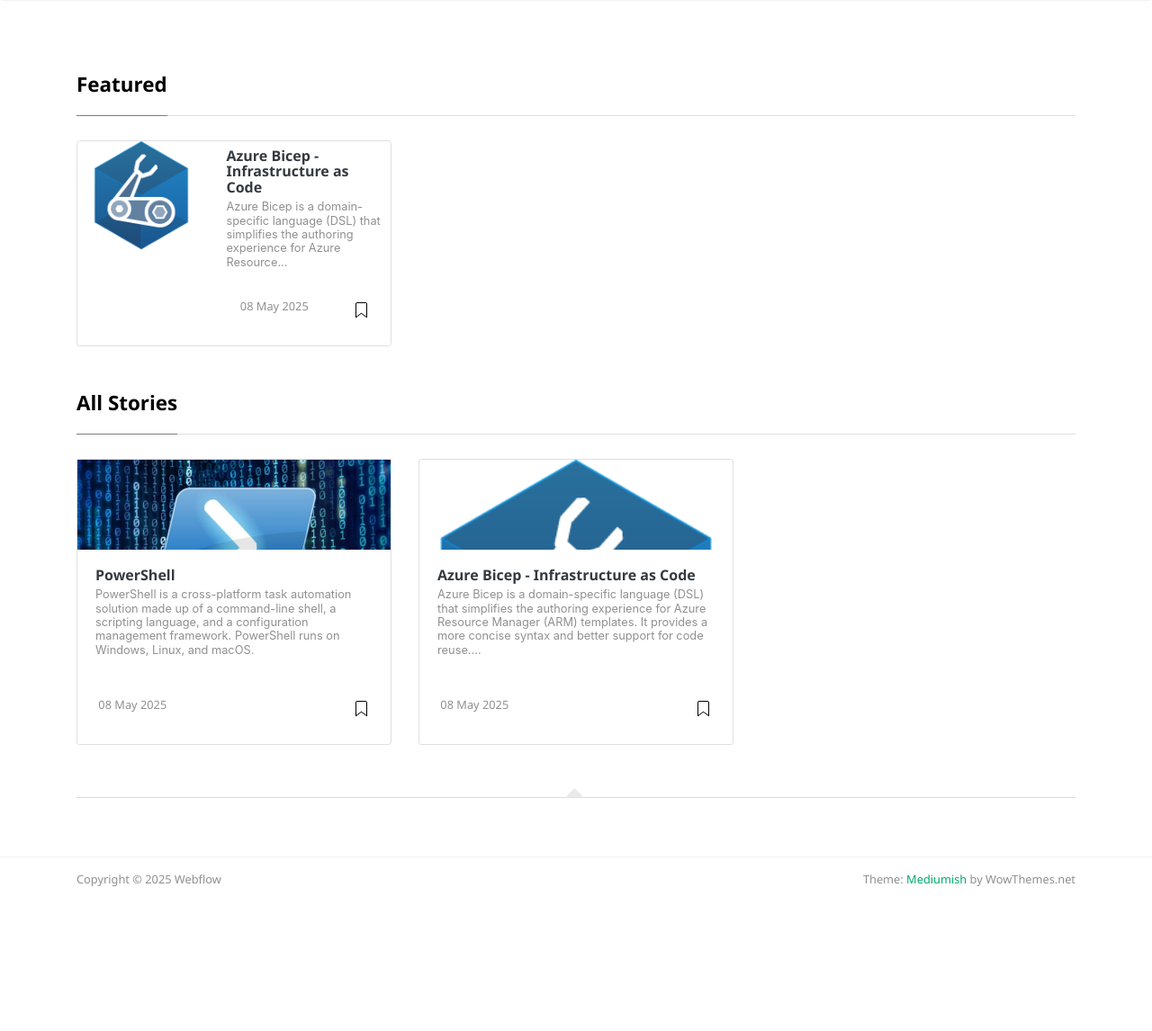
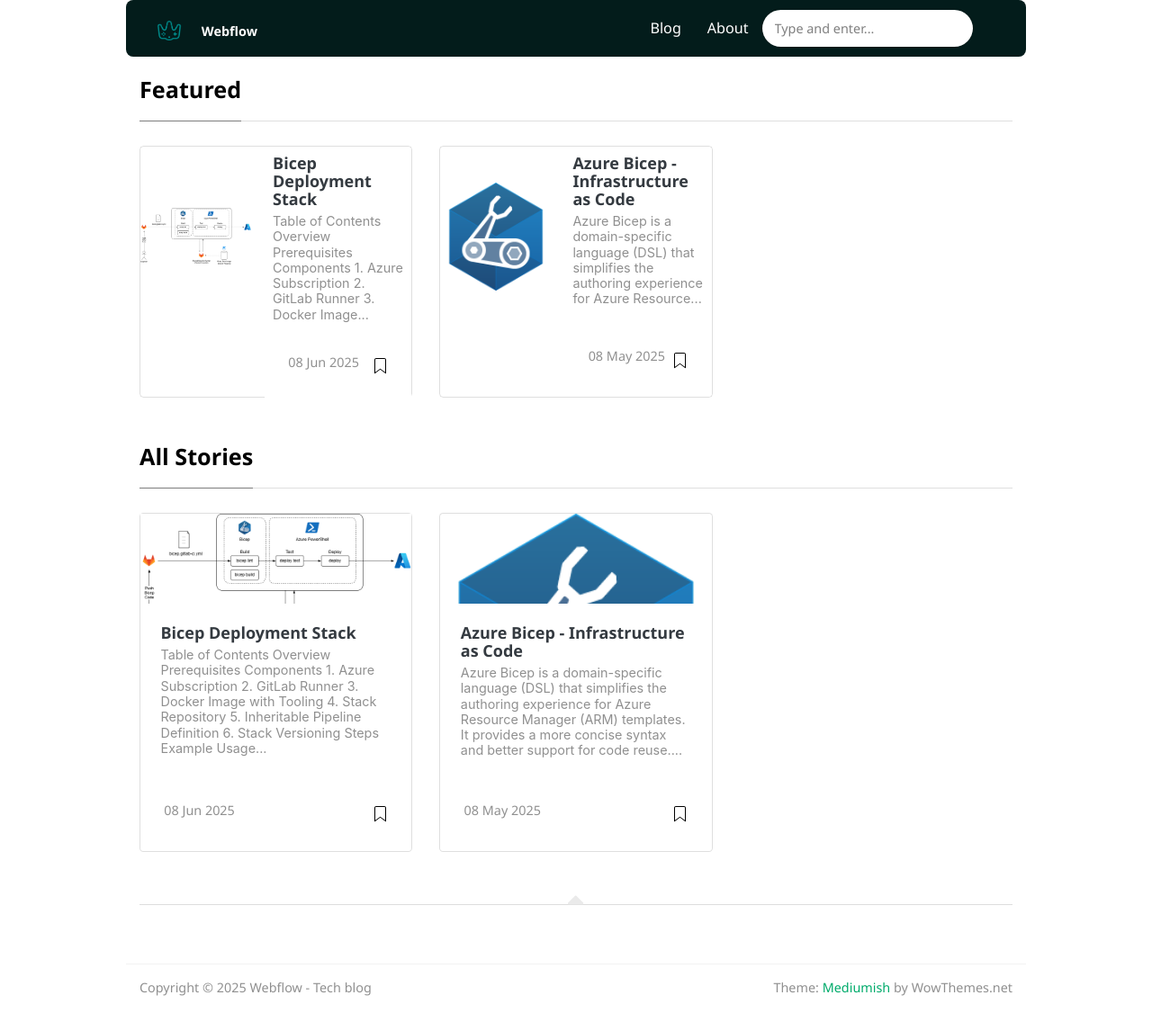
Before and after one commit to webflow-development/webflow.github.io, a Jekyll site: the page built from index.html, in a window 1280 px wide and 1182 px high. Shown: the top 1146 px of the window at 90% size. Built offline with Jekyll 4.4.1, drawn with Linux system fonts in a browser that asks for light colours; nearby versions of some CDN libraries; the list of posts is cut into pages by our own code; some of the changed lines change nothing that is shown.

Commit message:
Fixed layout

````diff
--- a/_config.yml
+++ b/_config.yml
@@ -1,6 +1,6 @@
 # Site
-name: "Webflow"
-title: "Webflow"
+name: "Webflow - Tech blog"
+title: "Webflow - Tech blog"
 description: "I'm [Your Name], an IT professional focused on Microsoft Azure, Microsoft 365 SaaS services, and GitLab CI/CD. I share insights on cloud infrastructure, DevOps practices, and automation to help you optimize your development and deployment workflows."
 logo: 'assets/images/logo.png'
 favicon: 'assets/images/logo.png'
@@ -21,7 +21,7 @@
     email: info@webflow.ch
     web: https://www.webflow.ch
     linkedin: https://www.linkedin.com/in/paulo-th%C3%BCler-686441109
-    description: "Author of Mediumish, a Bootstrap Medium styled template available for WordPress, HTML, Ghost and Jekyll. You are currently previewing Jekyll template demo."
+    description: "Author Paulo Thüler shares expertise on Microsoft Azure, Microsoft 365 SaaS, and DevOps automation. Explore practical guides, cloud infrastructure insights, and workflow optimization tips to empower IT professionals and developers."
   # john:
   #   name: John
   #   display_name: John
--- a/_layouts/post.html
+++ b/_layouts/post.html
@@ -20,8 +20,8 @@
 
         <div class="col-md-9 flex-first flex-md-unordered">
             <div class="mainheading">
-
-                <!-- Author Box -->
+            <!--
+                //  Author Box
                 {% if page.author %}
                 <div class="row post-top-meta">
                     <div class="col-xs-12 col-md-3 col-lg-2 text-center text-md-left mb-4 mb-md-0">
@@ -37,7 +37,7 @@
                     </div>
                 </div>
                 {% endif %}
-
+            -->
                 <!-- Post Title -->
                 <h1 class="posttitle">{{ page.title }}</h1>
 
--- a/_posts/2025-05-08-powershell.md
+++ /dev/null
@@ -1,22 +0,0 @@
----
-layout: post
-title:  "PowerShell"
-author: "Paulo Thüler"
-categories: [ PowerShell ]
-tags: [ PowerShell ]
-image: assets/images/powershell.jpg
-description: "An introduction to PowerShell - Microsoft's powerful automation and scripting language for Windows, macOS and Linux."
-featured: false
-hidden: false
----
-
-PowerShell is a cross-platform task automation solution made up of a command-line shell, a scripting language, and a configuration management framework. PowerShell runs on Windows, Linux, and macOS.
-
-#### Key Features
-
-- Object-based pipeline
-- Cross-platform compatibility
-- Integrated scripting environment
-- Powerful automation capabilities
-- Built-in system administration tools
-```
--- /dev/null
+++ b/_posts/2025-06-08-bicep-deployment-stack.md
@@ -0,0 +1,285 @@
+---
+layout: post
+title:  "Bicep Deployment Stack"
+author: "Paulo Thüler"
+categories: [ Azure ]
+tags: [ Azure, Bicep, Gitlab, CI/CD, IaC ]
+image: assets/images/bicep-deployment-stack-overview.png
+description: "A scalable Bicep Deployment Stack to deploy your resources with bicep, deployment stacks and gitlab pipelines"
+featured: true
+hidden: false
+---
+## Table of Contents
+- [Overview](#overview)
+- [Prerequisites](#prerequisites)
+  - [Components](#components)
+    - [1. Azure Subscription](#1-azure-subscription)
+    - [2. GitLab Runner](#2-gitlab-runner)
+    - [3. Docker Image with Tooling](#3-docker-image-with-tooling)
+    - [4. Stack Repository](#4-stack-repository)
+    - [5. Inheritable Pipeline Definition](#5-inheritable-pipeline-definition)
+    - [6. Stack Versioning](#6-stack-versioning)
+  - [Steps](#steps)
+- [Example Usage](#example-usage)
+- [Architecture](#architecture)
+  - [Dockerfile](#dockerfile)
+- [Bicep Deployment](#bicep-deployment)
+- [Related Links](#related-links)
+
+# Overview
+
+This guide describes a scalable Bicep Deployment Stack designed for efficient infrastructure deployment using Bicep, Azrue Deployment Stacks, and GitLab pipelines. The solution is modular and reusable, following best practices for Infrastructure as Code (IaC).
+
+![Bicep Deployment Stack Overview](/assets/images/bicep-deployment-stack-overview.png)
+
+# Prerequisites
+
+Before you begin, ensure you have the following:
+
+- An active Azure subscription
+- Access to a GitLab instance (self-hosted or gitlab.com)
+- Docker installed on your local machine or CI environment
+- Basic knowledge of Bicep, Azure Resource Manager (ARM), and CI/CD concepts
+- Visual Studio Code
+
+## Components
+
+The stack consists of the following components:
+
+### 1. Azure Subscription
+- You need one or more Azure Subscription (e.b Dev, Test, Prod).
+
+###  2. GitLab Runner
+- You have to add contributor permission to your GitLab runner or multiple runners for each environment. In my case a use one App Registration for one Subscripton. In a large scale I recommend to yous a Kubernets Cluster with Managed Identities for each subscripton.
+
+### 3. Docker Image with Tooling
+- Contains all required tools: Bicep CLI, Azure CLI, PowerShell, and supporting scripts
+- Ensures consistent build and deployment environments across projects
+- Located in the `bicep-base-image` directory
+
+### 4. Stack Repository
+- Central repository for pipeline definitions and stack versioning
+- Houses the `bice.gitlab-ci.yml` file, which defines the CI/CD pipeline
+- Enables version control and traceability for stack changes
+
+### 5. Inheritable Pipeline Definition
+- The `bice.gitlab-ci.yml` pipeline is designed to be inherited by multiple projects
+- Example: The `bicep-virtualmachine-deployment` project can reuse the same pipeline definition for consistent deployments
+- Promotes DRY (Don't Repeat Yourself) principles and simplifies maintenance
+
+### 6. Stack Versioning
+- Each deployment stack is versioned, allowing for controlled rollouts and easy rollbacks
+- Versioning is managed within the stack repository
+
+## Steps
+
+1. Create an Azure Subscriptiont
+2. Create a App Registration with a Client Secret. Add a Role Assignment with `Contributor` to your Subscription
+3. Add the following the GitLab variable on your `bicep-deployment-stack`:
+    - AZURE_TENANT_ID
+    - AZURE_SUBSCRIPTION_ID
+    - AZURE_APPLICATION_ID
+    - AZURE_CLIENT_SECRET (Masked)
+
+# Example Usage
+
+To use the Bicep Deployment Stack in a new project:
+
+1. Reference the `bice.gitlab-ci.yml` in your project's `.gitlab-ci.yml`:
+   ```yaml
+   include:
+     - project: 'your-group/bicep-deployment-stack'
+       file: '/bice.gitlab-ci.yml'
+   ```
+2. Place your Bicep files and parameters in your project repository (e.g., `bicep-virtualmachine-deployment`)
+3. Push your changes to GitLab to trigger the pipeline
+
+# Architecture
+
+```mermaid
+flowchart TD
+    A(["Bicep Base Image"]) -.-> B(["Bicep Deployment Stack"])
+    B --> C(["Deployment 1"])
+    B --> D(["Deployment 2"])
+    B --> E(["Deployment N"])
+```
+
+## Dockerfile
+
+This is an example how the base image for your bicep deployment stack could look like. It can also used for the vscode devcontainer.
+
+```dockerfile
+FROM mcr.microsoft.com/azure-powershell:14.0.0-ubuntu-22.04
+
+RUN apt-get update && \
+    apt-get upgrade -y && \
+    apt-get -y install curl && \
+    apt-get clean && \
+    rm -rf /var/lib/apt/lists/*
+
+LABEL maintainer="services@webflow.ch"
+
+ARG BICEP_VERSION="0.35.1"
+# ARG AZ_RESOURCES_VERSION="7.7.0"
+
+RUN curl -Lo bicep "https://github.com/Azure/bicep/releases/download/v${BICEP_VERSION}/bicep-linux-x64" && \
+    chmod +x ./bicep  && \
+    mv ./bicep /usr/local/bin/bicep && \
+    apt-get update
+
+# Install specific powershell modules
+# RUN pwsh -Command "Set-PSRepository -Name PSGallery -InstallationPolicy Trusted; \
+#     Install-Module -Name Az.Resources -RequiredVersion '${AZ_RESOURCES_VERSION}' \
+#     -Scope AllUsers -Verbose -Force"
+
+COPY scripts/ /usr/local/bin
+
+# It is not recommended to use the root user
+USER root
+
+## Bicep Deployment Stack
+### Pipeline definitions
+
+
+```yaml
+# .gitlab-ci.yml
+workflow:
+  rules:
+    - if: $CI_COMMIT_BRANCH == $CI_DEFAULT_BRANCH
+    - if: $CI_MERGE_REQUEST_IID
+    - if: $CI_COMMIT_TAG
+
+stages:
+  - Publish
+
+variables:
+  VERSION: "1.0.${CI_PIPELINE_IID}"
+
+gitlab:release:
+  stage: Publish
+  image: registry.gitlab.com/gitlab-org/release-cli
+  script:
+    - echo "Create release"
+  release:
+    name: 'bicep-deployment-stack'
+    description: 'Release for Bicep deployment stack'
+    tag_name: $VERSION
+  rules:
+    - if: $CI_COMMIT_BRANCH == $CI_DEFAULT_BRANCH
+```
+
+```yaml
+# bicep.gitlab-ci.yml
+image: webflowch/bicep-deployment-image:1.2
+
+workflow:
+  rules:
+    - if: $CI_COMMIT_BRANCH == $CI_DEFAULT_BRANCH
+    - if: $CI_MERGE_REQUEST_IID
+    - if: $CI_COMMIT_TAG
+
+stages:
+  - build
+  - test
+  - deploy
+
+variables:
+  LOCATION: 'westeurope'
+  STAGE: 'prod'
+
+bicep-lint:
+  stage: build
+  script:
+    - echo "Linting Bicep files..."
+    - pwsh -Command "Lint-Bicep.ps1 -Path './src' -Recurse"
+  rules:
+    - if: $CI_COMMIT_BRANCH
+      when: always
+    - if: $CI_MERGE_REQUEST_ID
+
+build-bicep:
+  stage: build
+  script:
+    - echo "Building Bicep files..."
+    - pwsh -Command "Build-Bicep.ps1 -File './src/main.bicep' -ParamFile './config/main-${STAGE}-${LOCATION}.bicepparam' -OutPath './artifacts'"
+  artifacts:
+    paths:
+      - ./artifacts
+    expire_in: 1 hour
+    when: on_success
+  rules:
+    - if: $CI_COMMIT_BRANCH
+      when: always
+    - if: $CI_MERGE_REQUEST_ID
+
+deploy-test:
+  stage: deploy
+  before_script:
+    - echo "Login to Azure..."
+    - pwsh -Command "Connect-Azure.ps1 -TenantId ${AZURE_TENANT_ID} -SubscriptionId ${AZURE_SUBSCRIPTION_ID} -ApplicationId ${AZURE_APPLICATION_ID} -ClientSecret (ConvertTo-SecureString ${AZURE_CLIENT_SECRET} -AsPlainText -Force) -UseServicePrincipal"
+  script:
+    - echo "Deploying to test environment..."
+    - pwsh -Command "Deploy-Bicep.ps1 -DeploymentName 'bicep-deployment-stack' -TemplateFile './artifacts/main.json' -TemplateParameterFile './artifacts/main-${STAGE}-${LOCATION}.parameters.json' -Location '${LOCATION}' -Test"
+  needs:
+    - bicep-lint
+    - build-bicep
+  rules:
+    - if: $CI_COMMIT_BRANCH == $CI_DEFAULT_BRANCH
+
+deploy:
+  stage: deploy
+  before_script:
+    - echo "Login to Azure..."
+    - pwsh -Command "Connect-Azure.ps1 -TenantId ${AZURE_TENANT_ID} -SubscriptionId ${AZURE_SUBSCRIPTION_ID} -ApplicationId ${AZURE_APPLICATION_ID} -ClientSecret (ConvertTo-SecureString ${AZURE_CLIENT_SECRET} -AsPlainText -Force) -UseServicePrincipal"
+  script:
+    - echo "Deploying to production environment..."
+    - pwsh -Command "Deploy-Bicep.ps1 -DeploymentName 'bicep-deplyoment-stack' -TemplateFile './artifacts/main.json' -TemplateParameterFile './artifacts/main-${STAGE}-${LOCATION}.parameters.json' -Location '${LOCATION}'
+  needs:
+    - deploy-test
+    - build-bicep
+  rules:
+    - if: $CI_COMMIT_BRANCH == $CI_DEFAULT_BRANCH
+
+```
+
+# Bicep Deployment
+
+Just include the `bicep.gitlab-ci.yml` file in your project with the correct version `ref`.
+
+```yaml
+include:
+  - project: 'webflow-development/bicep/bicep-deployment-stack'
+    file: 'bicep.gitlab-ci.yml'
+    ref: '1.0.41'
+```
+
+Here is the file structure needed for the Bicep deployment stack.
+
+```tree
+│   .gitignore
+│   .gitlab-ci.yml
+│   README.md
+├───.devcontainer
+│       devcontainer.json
+├───config
+│       main-dev-westeurope.bicepparam
+│       main-prod-westeurope.bicepparam
+│       main-test-westeurope.bicepparam
+└───src
+    │   main.bicep
+    │
+    └───modules
+            tags.bicep
+            virtualmachine.bicep
+```
+# Related Links
+
+- [Bicep Documentation](https://learn.microsoft.com/en-us/azure/azure-resource-manager/bicep/overview)
+- [Azure Documentation](https://learn.microsoft.com/en-us/azure/)
+- [GitLab CI/CD Documentation](https://docs.gitlab.com/ee/ci/)
+- [Docker Documentation](https://docs.docker.com/)
+- [Infrastructure as Code (IaC) Concepts](https://learn.microsoft.com/en-us/devops/deliver/what-is-infrastructure-as-code)
+
+---
+
+For more details or questions, feel free to reach out or open an issue in the repository.
--- a/assets/css/screen.css
+++ b/assets/css/screen.css
@@ -3,10 +3,12 @@
 Copyright: Sal, WowThemes.net, https://www.wowthemes.net
 License: https://www.wowthemes.net/freebies-license/
 */
-@media screen and (min-width:1500px) {
+
+@media screen and (min-width:1000px) {
     html { font-size:18px; } /* Increase the font size on higher resolutions */
-    .container {max-width:75%;}
+    /* .container {max-width:75%;}  */
 }
+
 .mainheading {
     padding: 1rem 0rem;
 }
@@ -25,7 +27,7 @@
     -moz-box-sizing: border-box;
     box-sizing: border-box;
     border: #E3EDF3 1px solid;
-    width: 100%;
+    /* width: 100%; */
     padding: 7px;
     font-family: monospace, sans-serif;
     font-size: .9rem;
@@ -42,10 +44,17 @@
     background: rgba(255, 255, 255, .97);
     box-shadow: 0 2px 2px -2px rgba(0, 0, 0, .15);
     transition: top 0.2s ease-in-out;
+    max-width: 1000px;
+    margin-left: auto;
+    margin-right: auto;
+    border-radius: 8px;
 }
 
 .main-content {
     min-height: 300px;
+    max-width: 1000px;
+    margin-left: auto;
+    margin-right: auto;
 }
 
 .site-content {
@@ -53,6 +62,15 @@
     padding-top: 1.5rem;
     margin-top: 57px;
     transition: all 0.4s;
+    max-width: 1000px;
+    margin-left: auto;
+    margin-right: auto;
+}
+
+article.post {
+    max-width: 1000px;
+    margin-left: auto;
+    margin-right: auto;
 }
 
 section {
@@ -113,14 +131,14 @@
 
 .listfeaturedtag .wrapthumbnail {
     height: 100%;
-    flex: 0 0 120px;  /* Reduzierte fixe Höhe */
+    flex: 0 0 200px;  /* Reduzierte fixe Höhe */
 }
 
 .wrapthumbnail-small {
     display: flex;
     align-items: center;
     justify-content: center;
-    max-height: 120px;  /* Reduzierte Höhe */
+    max-height: 200px;  /* Reduzierte Höhe */
     overflow: hidden;
 }
 
@@ -150,7 +168,7 @@
 }
 
 .listfeaturedtag .card-block {
-    padding-left: 0;
+    padding: 0.5rem;  /* Weniger Padding */
 }
 
 .listfeaturedtag h2.card-title,
@@ -328,6 +346,7 @@
 }
 
 .mainheading h1.posttitle {
+    font-size: 1.2rem;
     font-weight: 700;
     margin-bottom: 1rem;
 }
@@ -350,9 +369,13 @@
 
 .article-post {
     font-family: Merriweather;
-    font-size: 1.1rem;
+    font-size: 0.8rem;
     line-height: 1.84;
     color: rgba(0, 0, 0, .8);
+    max-width: 1000px;
+    width: 100%;
+    margin-left: auto;
+    margin-right: auto;
 }
 
 blockquote {
@@ -723,6 +746,31 @@
     margin-bottom: 1.5rem;
 }
 
+.article-post h1,
+.article-post .h1,
+.article-post h2,
+.article-post .h2,
+.article-post h3,
+.article-post .h3 {
+    font-size: 1rem;
+    font-weight: 700;
+    line-height: 1.1;
+    margin-bottom: 0.3rem;
+}
+
+.article-post h4,
+.article-post .h4,
+.article-post h5,
+.article-post .h5,
+.article-post h6,
+.article-post .h6 {
+    font-size: 0.8rem;
+    color: rgba(0, 0, 0, .44);
+    font-weight: 400;
+    line-height: 1.2;
+    margin-bottom: 0.3rem;
+}
+
 .article-post img.shadow {
     -webkit-box-shadow: 0px 0px 10px 0px rgba(0, 0, 0, 0.30);
     -moz-box-shadow: 0px 0px 10px 0px rgba(0, 0, 0, 0.30);
````
Also changed, not shown: assets/images/bicep-deployment-stack-overview.png (added), 4 other files.
